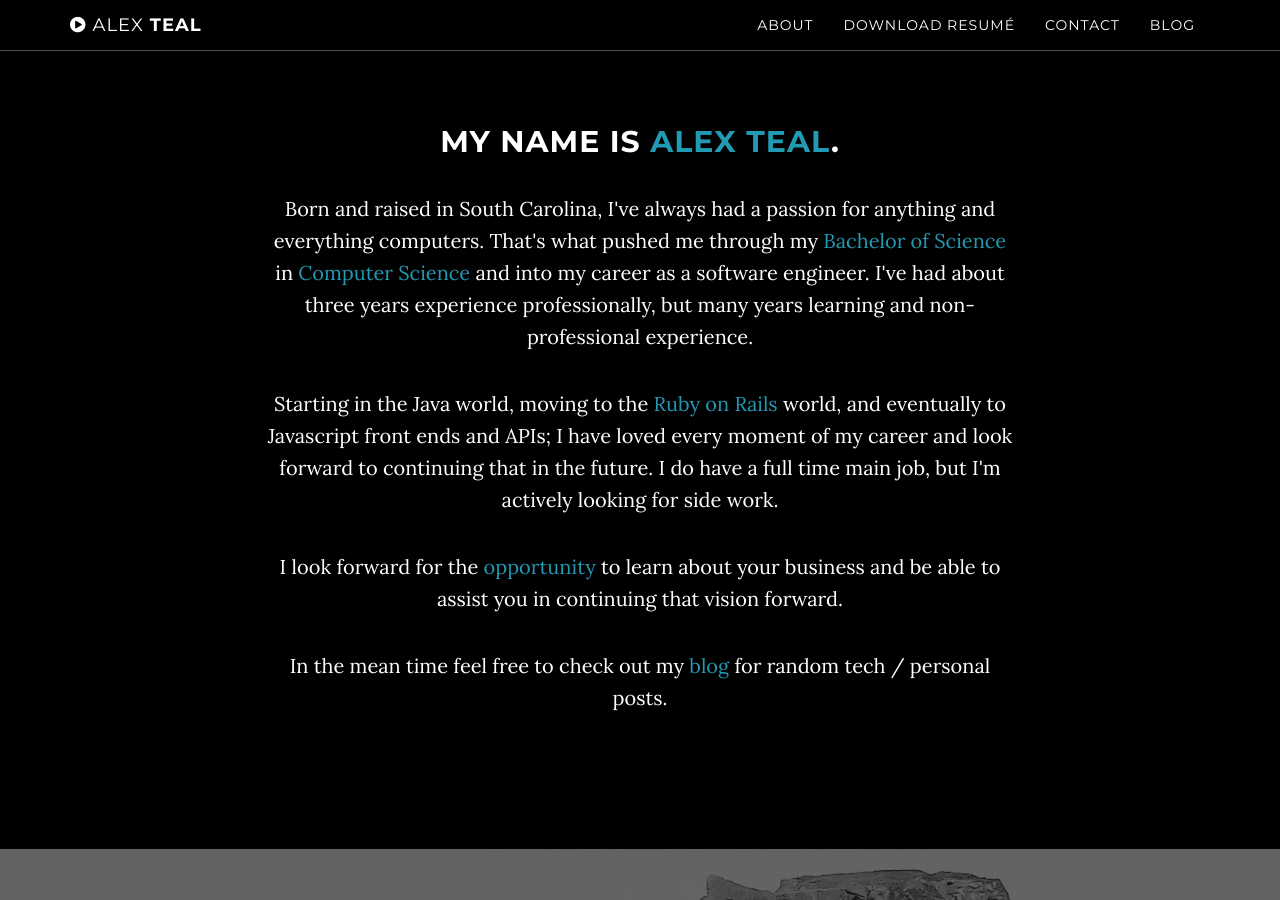
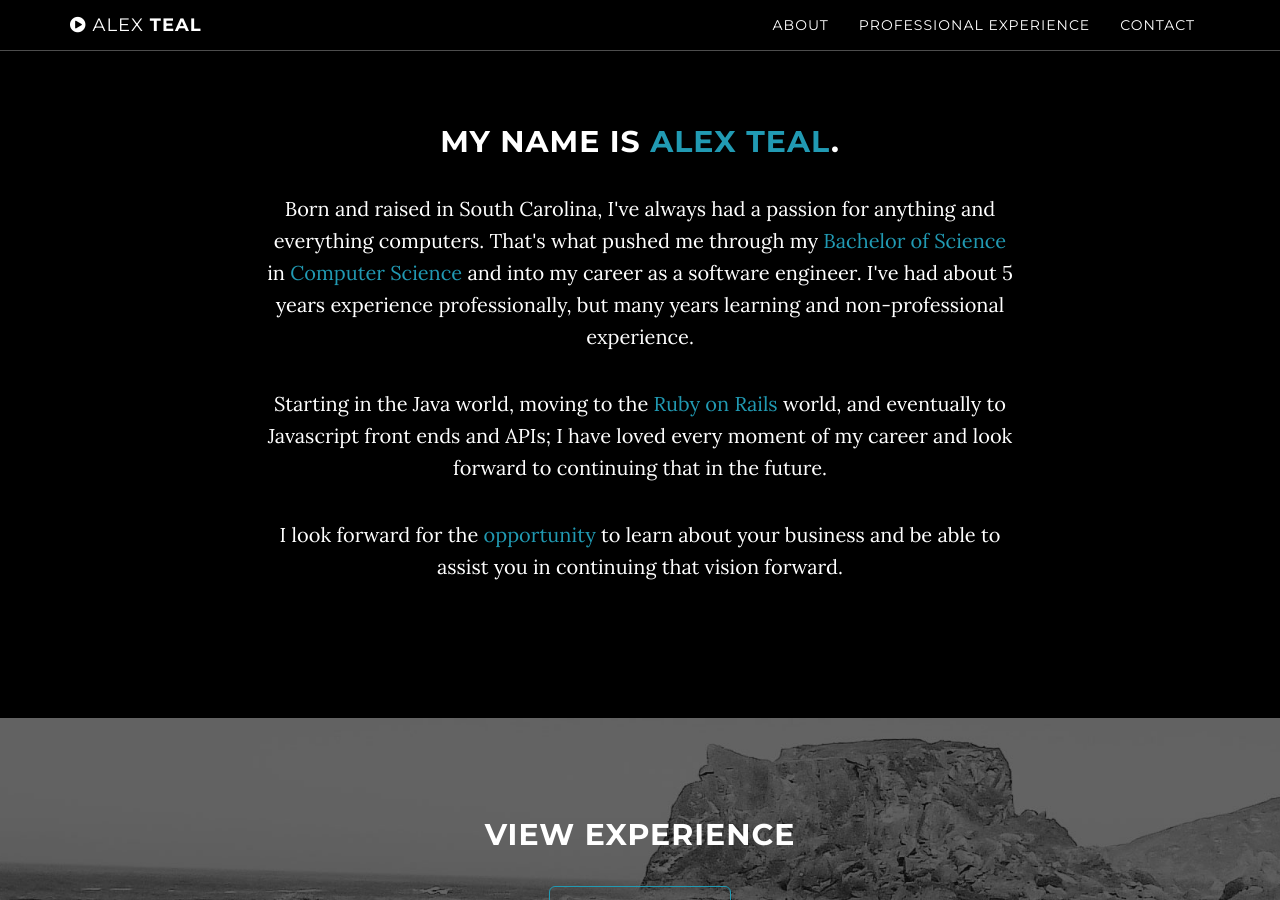
Before and after one commit to ATeal/ateal.github.io, a Jekyll site: the page built from index.html, in a window 1280 px wide and 900 px high, scrolled down 875 px. Built offline with Jekyll 4.4.1, drawn with Linux system fonts in a browser that asks for light colours; some of the changed text lies outside the part shown.

Commit message:
Update a few things

```diff
--- a/_includes/about.html
+++ b/_includes/about.html
@@ -3,11 +3,9 @@
   <div class="row">
     <div class="col-lg-8 col-lg-offset-2">
       <h2>My name is <span class="teal">Alex Teal</span>.</h2>
-      <p>Born and raised in South Carolina, I've always had a passion for anything and everything computers. That's what pushed me through my <span class="teal">Bachelor of Science</span> in <span class="teal">Computer Science</span> and into my career as a software engineer. I've had about three years experience professionally, but many years learning and non-professional experience.</p>
-      <p>Starting in the Java world, moving to the <span class="teal">Ruby on Rails</span> world, and eventually to Javascript front ends and APIs; I have loved every moment of my career and look forward to continuing that in the future. I do have a full time main job, but I'm actively looking for side work.</p>
+      <p>Born and raised in South Carolina, I've always had a passion for anything and everything computers. That's what pushed me through my <span class="teal">Bachelor of Science</span> in <span class="teal">Computer Science</span> and into my career as a software engineer. I've had about 5 years experience professionally, but many years learning and non-professional experience.</p>
+      <p>Starting in the Java world, moving to the <span class="teal">Ruby on Rails</span> world, and eventually to Javascript front ends and APIs; I have loved every moment of my career and look forward to continuing that in the future.</p>
       <p>I look forward for the <span class="teal">opportunity</span> to learn about your business and be able to assist you in continuing that vision forward.</p>
-
-      <p>In the mean time feel free to check out my <a href="/blog">blog</a> for random tech / personal posts.</p>
     </div>
   </div>
 </section>
--- a/_includes/download.html
+++ b/_includes/download.html
@@ -4,9 +4,9 @@
             <div class="container">
                 <div class="col-lg-8 col-lg-offset-2">
                 <div class="col-lg-8 col-lg-offset-2">
-                    <h2>Professional Resumé.</h2>
+                    <h2>View Experience</h2>
                     <p></p>
-                    <a href="https://drive.google.com/file/d/0Bwn_xmJ3jsDvUUlya29hMXkzV1k/view?usp=sharing" class="btn btn-default btn-lg">Click to Download</a>
+                    <a href="http://www.linkedin.com/in/arteal" class="btn btn-default btn-lg"><i class="fa fa-linkedin fa-fw"></i> To LinkedIn</a>
                 </div>
             </div>
         </div>
--- a/_includes/nav.html
+++ b/_includes/nav.html
@@ -21,13 +21,10 @@
                         <a class="page-scroll" href="#about">About</a>
                     </li>
                     <li>
-                        <a class="page-scroll" href="#download">Download Resumé</a>
+                        <a class="page-scroll" href="#download">Professional Experience</a>
                     </li>
                     <li>
                         <a class="page-scroll" href="#contact">Contact</a>
-                    </li>
-                    <li>
-                      <a href="/blog">Blog</a>
                     </li>
                 </ul>
             </div>
```
Also changed, not shown: Gemfile.lock, 5 other files.
